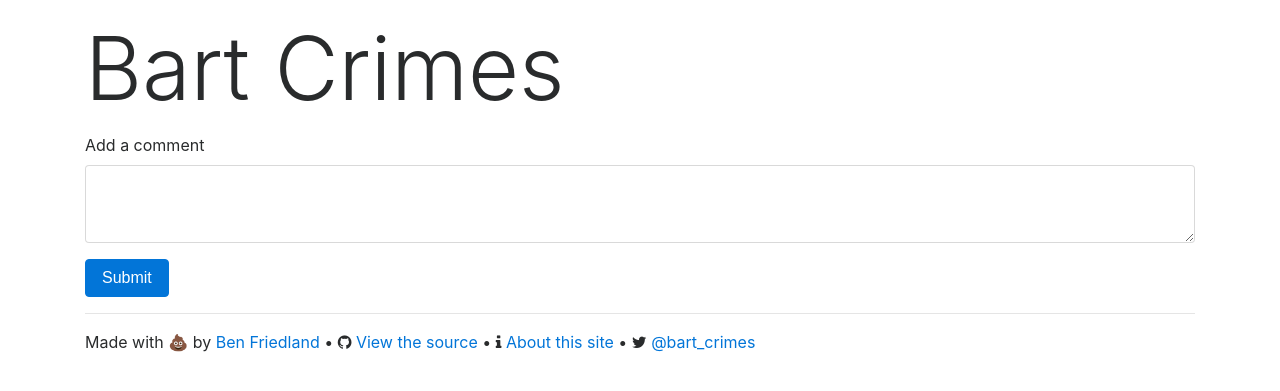
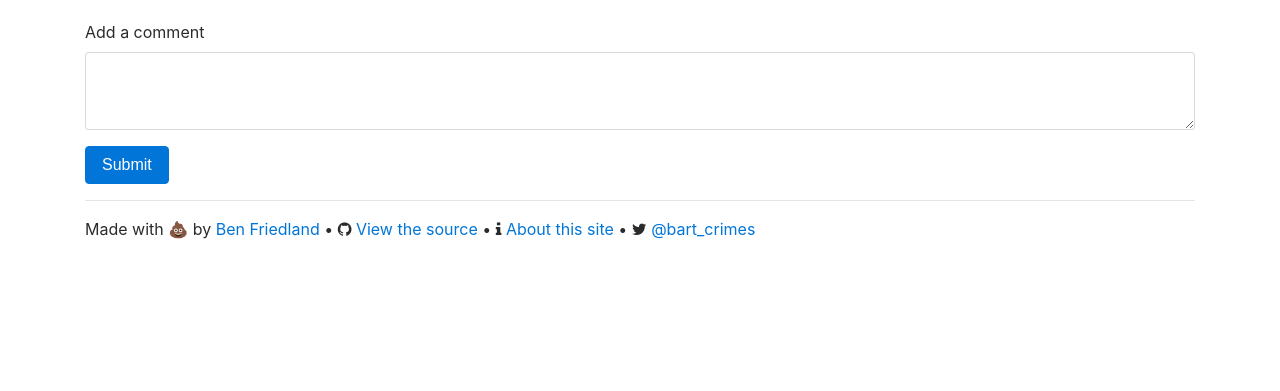
Before and after one commit to ben174/bart-crime, a Django app: template templates/incident.html in a window 1280 px wide. Shown: the part 56-447 px from the top of the page. Run offline with Django 3.2, Linux system fonts and the light colour scheme; the template is opened without the code that fills it, so the values that code supplies are empty; some libraries are stand-ins or nearby versions.

Commit message:
Remove obnoxious header

```diff
--- a/templates/incident.html
+++ b/templates/incident.html
@@ -1,6 +1,5 @@
 {% extends 'base.html' %}
 {% block content %}
-<h2 class="display-2">Bart Crimes</h2>
 <h3>{{ incident.title }}</h3>
 {% if incident.incident_dt %}
 <h4>{{ incident.incident_dt }}</h4>
```
